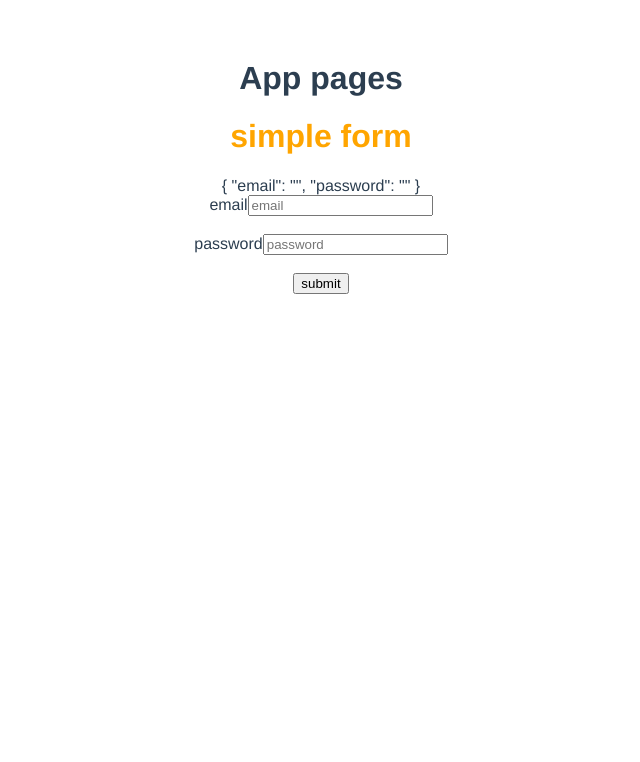
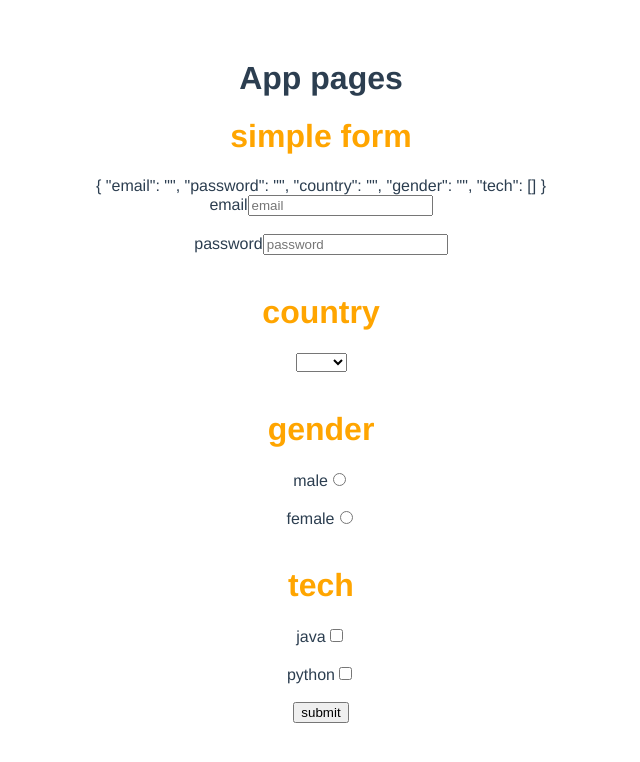
Before and after one commit to simonvista/Vue3, a Vue app: page / in a window 1280 px wide. Shown: the top 762 px of the page, without its empty margins (319-959 px from the left). Built offline with nearby package versions, Linux system fonts and the light colour scheme.

Commit message:
23-0000 is done

```diff
--- a/src/components/Home.vue
+++ b/src/components/Home.vue
@@ -2,6 +2,7 @@
   <h1>simple form</h1>
   {{ form }}
   <form @submit="login">
+    <!-- input field -->
     <label>email</label>
     <input type="email" placeholder="email" v-model="form.email" /><br /><br />
     <label>password</label>
@@ -10,6 +11,39 @@
       placeholder="password"
       v-model="form.password"
     /><br /><br />
+
+    <!-- select box -->
+    <h1>country</h1>
+    <select v-model="form.country">
+      <option value="india">india</option>
+      <option value="usa">usa</option>
+    </select>
+    <br /><br />
+
+    <!-- radio box -->
+    <h1>gender</h1>
+    <label>male</label>
+    <input
+      type="radio"
+      name="gender"
+      value="male"
+      v-model="form.gender"
+    /><br /><br />
+    <label>female</label>
+    <input
+      type="radio"
+      name="gender"
+      value="female"
+      v-model="form.gender"
+    /><br /><br />
+
+    <!-- checkbox -->
+    <h1>tech</h1>
+    <label>java</label>
+    <input type="checkbox" value="java" v-model="form.tech" /><br /><br />
+    <label>python</label>
+    <input type="checkbox" value="python" v-model="form.tech" /><br /><br />
+
     <button type="submit">submit</button>
   </form>
 </template>
@@ -23,6 +57,9 @@ export default {
       form: {
         email: "",
         password: "",
+        country: "",
+        gender: "",
+        tech: [],
       },
     };
   },
@@ -30,7 +67,8 @@ export default {
   methods: {
     login(e) {
       e.preventDefault();
-      console.warn(`login info: ${this.form.email}, ${this.form.password}`);
+      console.warn(this.form);
+      // console.warn(`login info: ${this.form.email}, ${this.form.password}`);
     },
   },
 };
```
